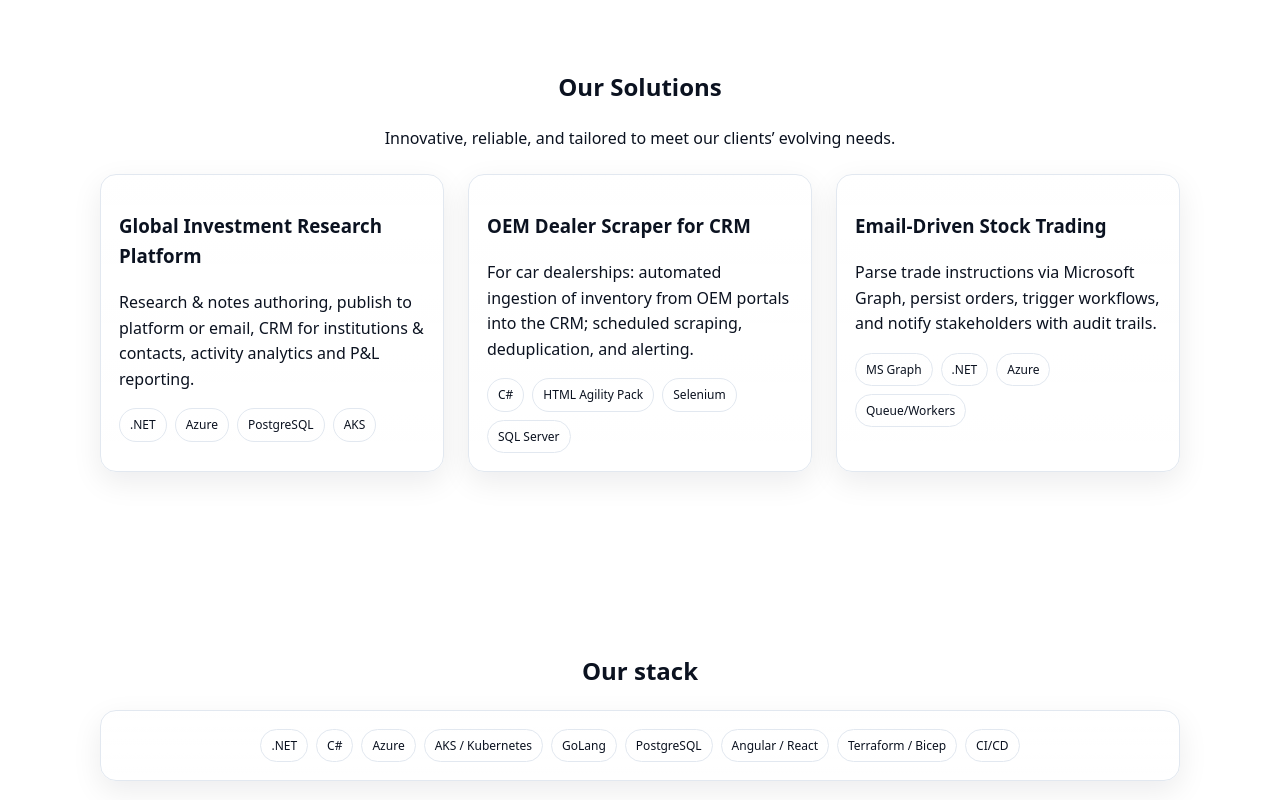
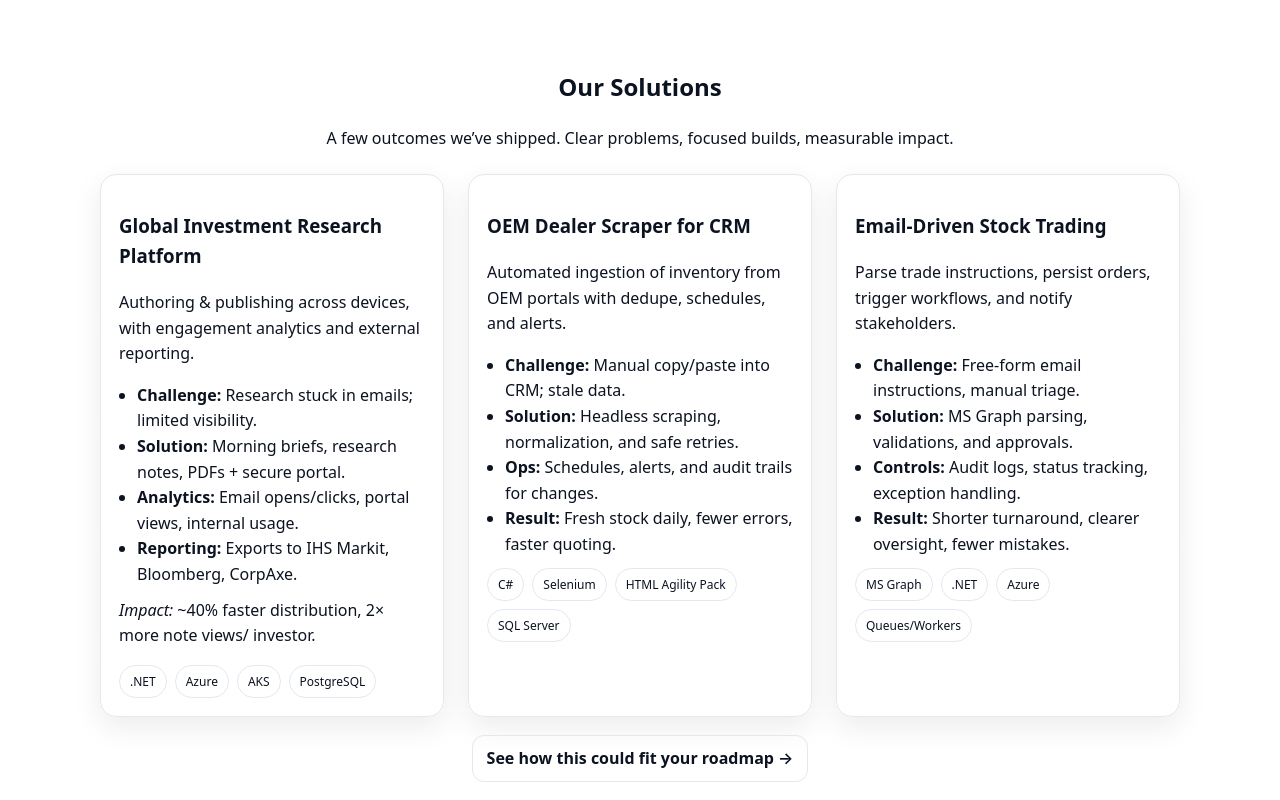
Before and after one commit to LordDraagonLive/startup-navilabs-landing-page, a plain HTML site: page index.html in a window 1280 px wide. Shown: the part 1700-2500 px from the top of the page. Drawn offline with Linux system fonts and the light colour scheme.

Commit message:
Added more detailed Our Solutions section

```diff
--- a/index.html
+++ b/index.html
@@ -613,7 +613,7 @@
 <nav class="nav">
     <div class="container nav-inner">
         <a class="brand" href="#top" aria-label="Go to top">
-            <img src="helagen_icon_17_09_2025.png" alt="HelaGen logo" width="32" height="32" />
+            <img src="helagen_icon_17_09_2025.png" alt="HelaGen logo" width="32" height="32"/>
             <span class="wordmark">HelaGen</span>
         </a>
 
@@ -802,36 +802,70 @@
     <section id="work">
         <div class="container">
             <h2 style="text-align:center">Our Solutions</h2>
-            <p class="muted" style="text-align:center;max-width:70ch;margin:6px auto 22px">Innovative, reliable, and
-                tailored to meet our clients’ evolving needs.</p>
+            <p class="muted" style="text-align:center;max-width:72ch;margin:6px auto 22px">
+                A few outcomes we’ve shipped. Clear problems, focused builds, measurable impact.
+            </p>
+
             <div class="grid grid-3">
+                <!-- Case 1: Investment Research Platform -->
                 <article class="card">
                     <h3>Global Investment Research Platform</h3>
-                    <p class="muted">Research & notes authoring, publish to platform or email, CRM for institutions &
-                        contacts, activity analytics and P&L reporting.</p>
-                    <div class="stack" style="margin-top:8px">
-                        <span class="pill">.NET</span><span class="pill">Azure</span><span
-                            class="pill">PostgreSQL</span><span class="pill">AKS</span>
+                    <p class="muted">
+                        Authoring &amp; publishing across devices, with engagement analytics and external reporting.
+                    </p>
+                    <ul style="margin:10px 0 0;padding-left:18px">
+                        <li><strong>Challenge:</strong> Research stuck in emails; limited visibility.</li>
+                        <li><strong>Solution:</strong> Morning briefs, research notes, PDFs + secure portal.</li>
+                        <li><strong>Analytics:</strong> Email opens/clicks, portal views, internal usage.</li>
+                        <li><strong>Reporting:</strong> Exports to IHS Markit, Bloomberg, CorpAxe.</li>
+                    </ul>
+                    <p class="muted" style="margin-top:10px"><em>Impact:</em> ~40% faster distribution, 2× more note
+                        views/ investor.</p>
+                    <div class="stack" style="margin-top:10px">
+                        <span class="pill">.NET</span><span class="pill">Azure</span><span class="pill">AKS</span><span
+                            class="pill">PostgreSQL</span>
                     </div>
                 </article>
+
+                <!-- Case 2: OEM Dealer Scraper -->
                 <article class="card">
                     <h3>OEM Dealer Scraper for CRM</h3>
-                    <p class="muted">For car dealerships: automated ingestion of inventory from OEM portals into the
-                        CRM; scheduled scraping, deduplication, and alerting.</p>
-                    <div class="stack" style="margin-top:8px">
-                        <span class="pill">C#</span><span class="pill">HTML Agility Pack</span><span class="pill">Selenium</span><span
+                    <p class="muted">
+                        Automated ingestion of inventory from OEM portals with dedupe, schedules, and alerts.
+                    </p>
+                    <ul style="margin:10px 0 0;padding-left:18px">
+                        <li><strong>Challenge:</strong> Manual copy/paste into CRM; stale data.</li>
+                        <li><strong>Solution:</strong> Headless scraping, normalization, and safe retries.</li>
+                        <li><strong>Ops:</strong> Schedules, alerts, and audit trails for changes.</li>
+                        <li><strong>Result:</strong> Fresh stock daily, fewer errors, faster quoting.</li>
+                    </ul>
+                    <div class="stack" style="margin-top:10px">
+                        <span class="pill">C#</span><span class="pill">Selenium</span><span class="pill">HTML Agility Pack</span><span
                             class="pill">SQL Server</span>
                     </div>
                 </article>
+
+                <!-- Case 3: Email-Driven Trading -->
                 <article class="card">
-                    <h3>Email‑Driven Stock Trading</h3>
-                    <p class="muted">Parse trade instructions via Microsoft Graph, persist orders, trigger workflows,
-                        and notify stakeholders with audit trails.</p>
-                    <div class="stack" style="margin-top:8px">
+                    <h3>Email-Driven Stock Trading</h3>
+                    <p class="muted">
+                        Parse trade instructions, persist orders, trigger workflows, and notify stakeholders.
+                    </p>
+                    <ul style="margin:10px 0 0;padding-left:18px">
+                        <li><strong>Challenge:</strong> Free-form email instructions, manual triage.</li>
+                        <li><strong>Solution:</strong> MS Graph parsing, validations, and approvals.</li>
+                        <li><strong>Controls:</strong> Audit logs, status tracking, exception handling.</li>
+                        <li><strong>Result:</strong> Shorter turnaround, clearer oversight, fewer mistakes.</li>
+                    </ul>
+                    <div class="stack" style="margin-top:10px">
                         <span class="pill">MS Graph</span><span class="pill">.NET</span><span
-                            class="pill">Azure</span><span class="pill">Queue/Workers</span>
+                            class="pill">Azure</span><span class="pill">Queues/Workers</span>
                     </div>
                 </article>
+            </div>
+
+            <div style="text-align:center;margin-top:18px">
+                <a class="btn" href="#contact">See how this could fit your roadmap →</a>
             </div>
         </div>
     </section>
```
